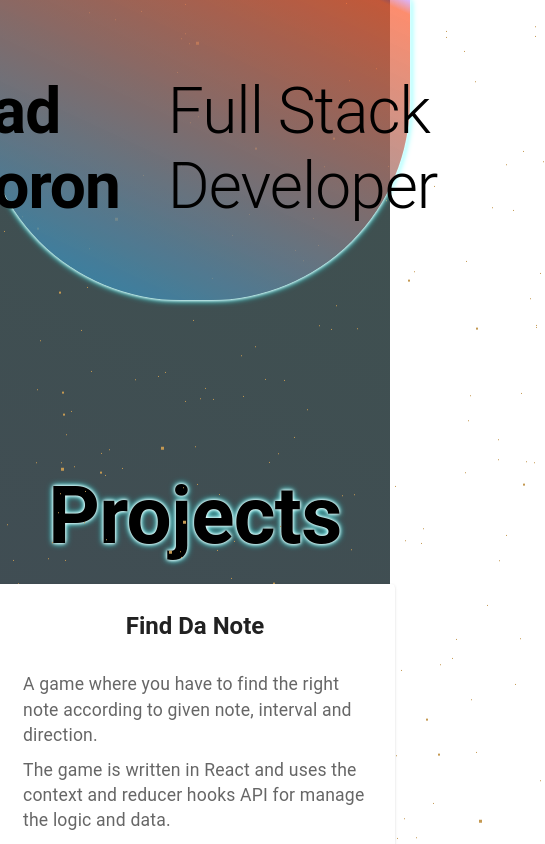
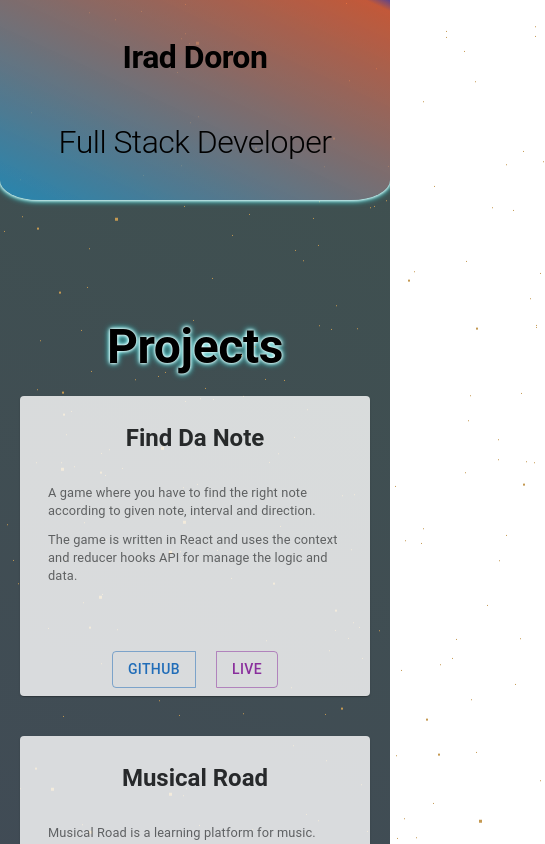
Before and after one commit to IradDoron/portfolio-client, a React (Create React App) app: page / in a window 390 px wide. Shown: the top 844 px of the page, 545 px wide, since content can reach past the window. Built offline with nearby package versions, Linux system fonts and the light colour scheme.

Commit message:
responsive for mobile

```diff
--- /dev/null
+++ b/src/Shared/MyCard/MyCard.tsx
@@ -0,0 +1,16 @@
+import { Card } from '@mui/material';
+import { styled } from '@mui/material/styles';
+
+export const MyCard = styled(Card)(({ theme }) => ({
+	backgroundColor: theme.palette.background.paper,
+	opacity: 0.8,
+
+	[theme.breakpoints.down('sm')]: {
+		width: '100%',
+		height: 'fit-content',
+	},
+
+	'&:hover': {
+		boxShadow: '0 0 3px #fff, 0 0 5px #fff, 0 0 7px #0ff',
+	},
+}));
--- /dev/null
+++ b/src/Shared/MyCard/index.ts
@@ -0,0 +1,3 @@
+import { MyCard } from 'Shared/MyCard/MyCard';
+
+export { MyCard };
--- /dev/null
+++ b/src/Shared/SectionTitle/SectionTitle.tsx
@@ -0,0 +1,23 @@
+import { Typography } from '@mui/material';
+import { styled } from '@mui/material/styles';
+
+const StyledTitle = styled(Typography)(({ theme }) => ({
+	textShadow: '0 0 3px #fff, 0 0 5px #fff, 0 0 7px #0ff',
+	fontWeight: 'bold',
+	fontSize: '5rem',
+	width: 'fit-content',
+	margin: 'auto',
+	marginTop: '68px',
+
+	[theme.breakpoints.down('sm')]: {
+		fontSize: '3rem',
+	},
+
+	[theme.breakpoints.between('sm', 'md')]: {
+		fontSize: '4rem',
+	},
+}));
+
+export const SectionTitle = ({ title }: { title: string }) => {
+	return <StyledTitle variant="h2">{title}</StyledTitle>;
+};
--- /dev/null
+++ b/src/Shared/SectionTitle/index.ts
@@ -0,0 +1,3 @@
+import { SectionTitle } from 'Shared/SectionTitle/SectionTitle';
+
+export { SectionTitle };
--- /dev/null
+++ b/src/Shared/index.ts
@@ -0,0 +1,4 @@
+import { MyCard } from 'Shared/MyCard';
+import { SectionTitle } from 'Shared/SectionTitle';
+
+export { MyCard, SectionTitle };
--- a/src/components/Shared/SectionTitle/SectionTitle.tsx
+++ /dev/null
@@ -1,19 +0,0 @@
-import { Typography } from '@mui/material';
-
-export const SectionTitle = ({ title }: { title: string }) => {
-	return (
-		<Typography
-			variant="h2"
-			sx={{
-				textShadow: '0 0 3px #fff, 0 0 5px #fff, 0 0 7px #0ff',
-				fontWeight: 'bold',
-				fontSize: '5rem',
-				width: 'fit-content',
-				margin: 'auto',
-				marginTop: '68px',
-			}}
-		>
-			{title}
-		</Typography>
-	);
-};
--- a/src/components/Shared/SectionTitle/index.ts
+++ /dev/null
@@ -1,3 +0,0 @@
-import { SectionTitle } from 'components/Shared/SectionTitle/SectionTitle';
-
-export { SectionTitle };
--- a/src/sections/About/About.tsx
+++ b/src/sections/About/About.tsx
@@ -1,8 +1,6 @@
-import { Card, Chip, Stack, Typography } from '@mui/material';
-
+import { Chip, Stack, Typography } from '@mui/material';
+import { grey } from '@mui/material/colors';
 import { styled } from '@mui/material/styles';
-
-import { grey } from '@mui/material/colors';
 
 import { about } from 'resources';
 
@@ -10,35 +8,55 @@ import { GeneralInfo as GeneralInfoType } from 'types/AboutTypes';
 
 import { getRegularCaseFromCamelCase } from 'helpers';
 
-import { SectionTitle } from 'components/Shared/SectionTitle';
+import { MyCard, SectionTitle } from 'Shared';
 
-const StyledAboutCard = styled(Card)({
+const StyledAboutCard = styled(MyCard)(({ theme }) => ({
 	width: '700px',
 	padding: '20px',
-});
+}));
 
-const StyledAboutTitle = styled(Typography)({
+const StyledBodyTypography = styled(Typography)(({ theme }) => ({
+	fontSize: '0.8rem',
+}));
+
+const StyledAboutTitle = styled(Typography)(({ theme }) => ({
 	fontSize: '2rem',
 	fontWeight: 'bold',
 	marginBottom: '20px',
 	textAlign: 'center',
-});
 
-const StyledAboutInfoRow = styled(Stack)({
+	[theme.breakpoints.down('sm')]: {
+		fontSize: '1.5rem',
+	},
+}));
+
+const StyledAboutInfoRow = styled(Stack)(({ theme }) => ({
 	flexDirection: 'row',
 	justifyContent: 'flex-start',
 	alignItems: 'center',
 	margin: '0px',
 	gap: '30px',
-});
 
-const StledChip = styled(Chip)({
+	[theme.breakpoints.down('sm')]: {
+		flexDirection: 'column',
+		alignItems: 'center',
+		justifyContent: 'center',
+		gap: '10px',
+		textAlign: 'center',
+	},
+}));
+
+const StledChip = styled(Chip)(({ theme }) => ({
 	fontSize: '1.1rem',
 	color: grey[700],
 	backgroundColor: grey[200],
 	minWidth: '140px',
 	margin: '0px',
-});
+
+	[theme.breakpoints.down('sm')]: {
+		fontSize: '0.7rem',
+	},
+}));
 
 type GeneralInfoProps = {
 	data: GeneralInfoType;
@@ -64,7 +82,7 @@ export const GeneralInfo = ({ data }: GeneralInfoProps) => {
 								label={getRegularCaseFromCamelCase(key)}
 								variant="outlined"
 							/>
-							<Typography>{value}</Typography>
+							<StyledBodyTypography>{value}</StyledBodyTypography>
 						</StyledAboutInfoRow>
 					);
 				})}
@@ -86,7 +104,7 @@ export const Education = ({ data }: { data: any }) => {
 								label={getRegularCaseFromCamelCase(title)}
 								variant="outlined"
 							/>
-							<Typography>{date}</Typography>
+							<StyledBodyTypography>{date}</StyledBodyTypography>
 						</StyledAboutInfoRow>
 					);
 				})}
@@ -143,7 +161,7 @@ export const MilitaryService = ({ data }: { data: any }) => {
 			<Stack spacing={4}>
 				<StyledAboutInfoRow>
 					<StledChip label={title} variant="outlined" />
-					<Typography>{date}</Typography>
+					<StyledBodyTypography>{date}</StyledBodyTypography>
 				</StyledAboutInfoRow>
 			</Stack>
 		</StyledAboutCard>
--- a/src/sections/Hero/Hero.tsx
+++ b/src/sections/Hero/Hero.tsx
@@ -1,16 +1,15 @@
 import { Stack, Typography } from '@mui/material';
+import { styled } from '@mui/material/styles';
 
-export const Hero = () => {
-	return (
-		<Stack
-			sx={{
+const StyledHeroContainer = styled(Stack)(({ theme }) => ({
 	display: 'flex',
-				width: '110%',
+	width: '100%',
+	overflow: 'hidden',
 	height: '300px',
 	alignItems: 'center',
 	justifyContent: 'center',
 	backgroundColor: 'rgba(0, 0, 0, 0.5)',
-				borderRadius: '0 0 200px 200px',
+	borderRadius: '0 0 20% 20%',
 	marginBottom: '100px',
 	zIndex: 3,
 	background:
@@ -19,35 +18,62 @@ export const Hero = () => {
 	'&:hover': {
 		boxShadow: '0 0 3px #fff, 0 0 5px #fff, 0 0 7px #0ff',
 	},
-			}}
-		>
-			<Stack
-				sx={{
+
+	[theme.breakpoints.down('md')]: {
+		height: '200px',
+		borderRadius: '0 0 10% 10%',
+		marginBottom: '50px',
+	},
+}));
+
+const StyledTitleContainer = styled(Stack)(({ theme }) => ({
 	flexDirection: 'row',
 	justifyContent: 'center',
 	gap: '48px',
-				}}
-			>
-				<Typography
+	fontSize: '4rem',
+
+	[theme.breakpoints.down('sm')]: {
+		flexDirection: 'column',
+		alignItems: 'center',
+		padding: '20px 0',
+		fontSize: '2rem',
+	},
+
+	[theme.breakpoints.between('sm', 'md')]: {
+		flexDirection: 'column',
+		alignItems: 'center',
+		padding: '20px 0',
+		fontSize: '2rem',
+	},
+
+	[theme.breakpoints.between('md', 'lg')]: {
+		fontSize: '3rem',
+	},
+
+	[theme.breakpoints.up('lg')]: {
+		fontSize: '4rem',
+	},
+}));
+
+const StyledText = styled(Typography)(({ theme }) => ({
+	fontSize: 'inherit',
+	width: 'fit-content',
+}));
+
+export const Hero = () => {
+	return (
+		<StyledHeroContainer>
+			<StyledTitleContainer>
+				<StyledText
 					variant="h1"
 					sx={{
-						fontSize: '4rem',
 						fontWeight: 'bold',
-						width: 'fit-content',
 					}}
 				>
 					Irad Doron
-				</Typography>
-				<Typography
-					variant="h1"
-					sx={{
-						fontSize: '4rem',
-						width: 'fit-content',
-					}}
-				>
-					Full Stack Developer
-				</Typography>
-			</Stack>
-		</Stack>
+				</StyledText>
+				<StyledText variant="h1">Full Stack Developer</StyledText>
+			</StyledTitleContainer>
+		</StyledHeroContainer>
 	);
 };
--- a/src/sections/Projects/ProjectCard/ProjectCard.tsx
+++ b/src/sections/Projects/ProjectCard/ProjectCard.tsx
@@ -1,13 +1,14 @@
 import {
 	Button,
 	ButtonGroup,
-	Card as MuiCard,
 	CardActions,
 	CardContent,
 	Link,
 	Stack,
 	Typography,
 } from '@mui/material';
+
+import { MyCard } from 'Shared';
 
 import { styled } from '@mui/material/styles';
 
@@ -22,10 +23,16 @@ const StyledLink = styled(Link)({
 	textDecoration: 'none',
 });
 
+const StyledDescriptionTypography = styled(Typography)(({ theme }) => ({
+	[theme.breakpoints.down('sm')]: {
+		fontSize: '0.8rem',
+	},
+}));
+
 export const ProjectCard = ({ project }: ProjectCardProps) => {
 	const { projectTitle, githubLink, liveLink, description } = project;
 	return (
-		<MuiCard
+		<MyCard
 			sx={{
 				width: 400,
 				minHeight: '300px',
@@ -54,7 +61,7 @@ export const ProjectCard = ({ project }: ProjectCardProps) => {
 				>
 					{description.map((sentence) => {
 						return (
-							<Typography
+							<StyledDescriptionTypography
 								key={sentence}
 								variant="body2"
 								color="text.secondary"
@@ -64,7 +71,7 @@ export const ProjectCard = ({ project }: ProjectCardProps) => {
 								}}
 							>
 								{sentence}.
-							</Typography>
+							</StyledDescriptionTypography>
 						);
 					})}
 				</Stack>
@@ -118,6 +125,6 @@ export const ProjectCard = ({ project }: ProjectCardProps) => {
 					</Button>
 				</ButtonGroup>
 			</CardActions>
-		</MuiCard>
+		</MyCard>
 	);
 };
--- a/src/sections/Projects/Projects.tsx
+++ b/src/sections/Projects/Projects.tsx
@@ -2,8 +2,8 @@ import { Stack } from '@mui/material';
 
 import { projects } from 'resources';
 
-import { SectionTitle } from 'components/Shared/SectionTitle';
 import { ProjectCard } from 'sections/Projects/ProjectCard';
+import { SectionTitle } from 'Shared/SectionTitle';
 
 export const Projects = () => {
 	return (
```
Lines whose indentation alone changed are shown as unchanged.
